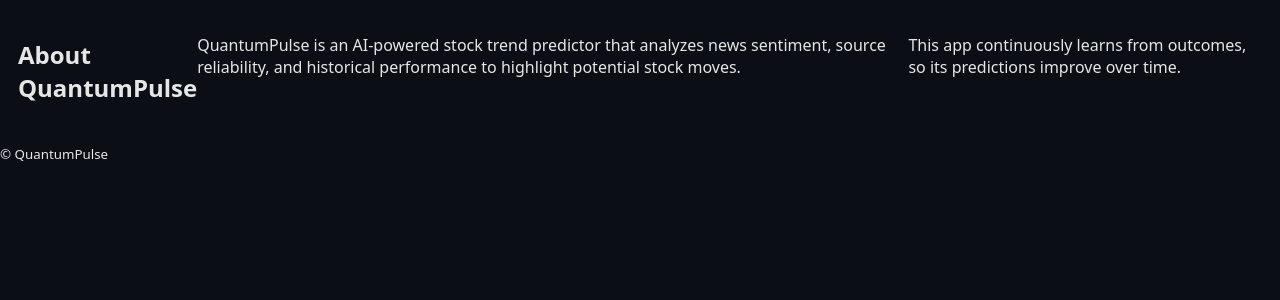
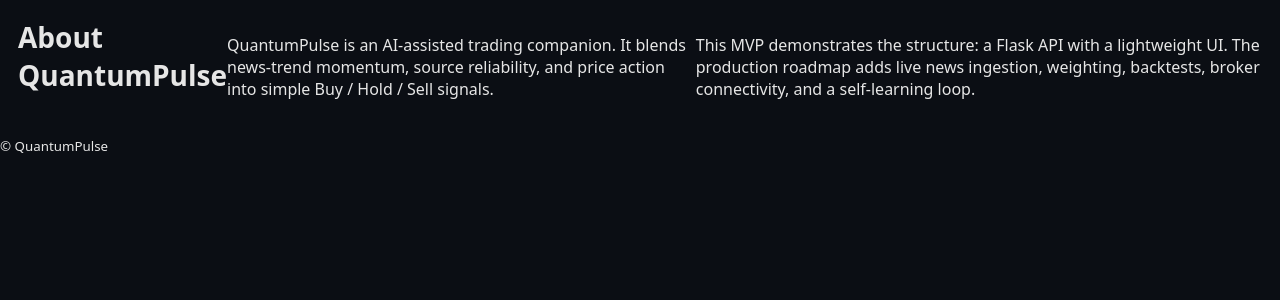
Before and after one commit to just-one-line/quantumpulse, a Flask app: template templates/about.html in a window 1280 px wide. Shown: the part 180-480 px from the top of the page. Run offline with Flask 3, Linux system fonts and the light colour scheme; the template is opened without the code that fills it, so the values that code supplies are empty.

Commit message:
Update about.html

```diff
--- a/templates/about.html
+++ b/templates/about.html
@@ -1,14 +1,15 @@
 {% extends "base.html" %}
+{% block title %}About · QuantumPulse{% endblock %}
 
 {% block content %}
-<h2>About QuantumPulse</h2>
-<p>
-  QuantumPulse is an AI-powered stock trend predictor that analyzes
-  news sentiment, source reliability, and historical performance to
-  highlight potential stock moves.
-</p>
-<p>
-  This app continuously learns from outcomes, so its predictions
-  improve over time.
-</p>
+  <h1>About QuantumPulse</h1>
+  <p>
+    QuantumPulse is an AI‑assisted trading companion. It blends news‑trend momentum,
+    source reliability, and price action into simple Buy / Hold / Sell signals.
+  </p>
+  <p>
+    This MVP demonstrates the structure: a Flask API with a lightweight UI.
+    The production roadmap adds live news ingestion, weighting, backtests,
+    broker connectivity, and a self‑learning loop.
+  </p>
 {% endblock %}
```
